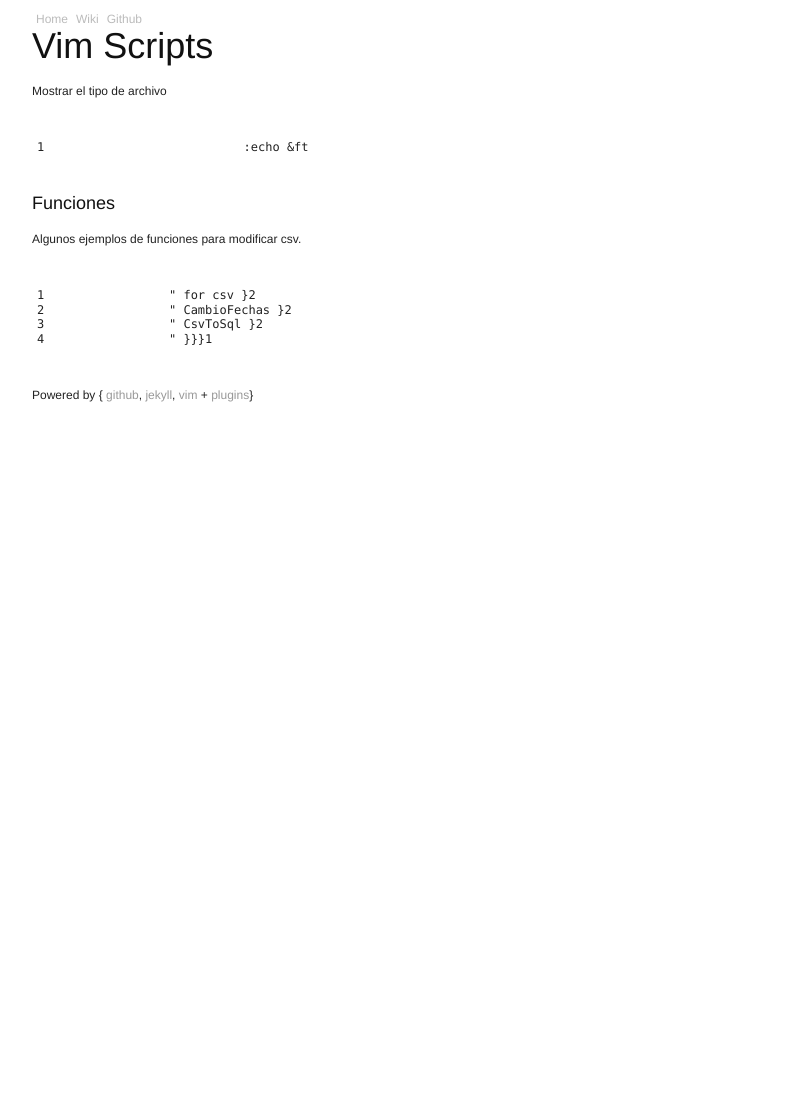
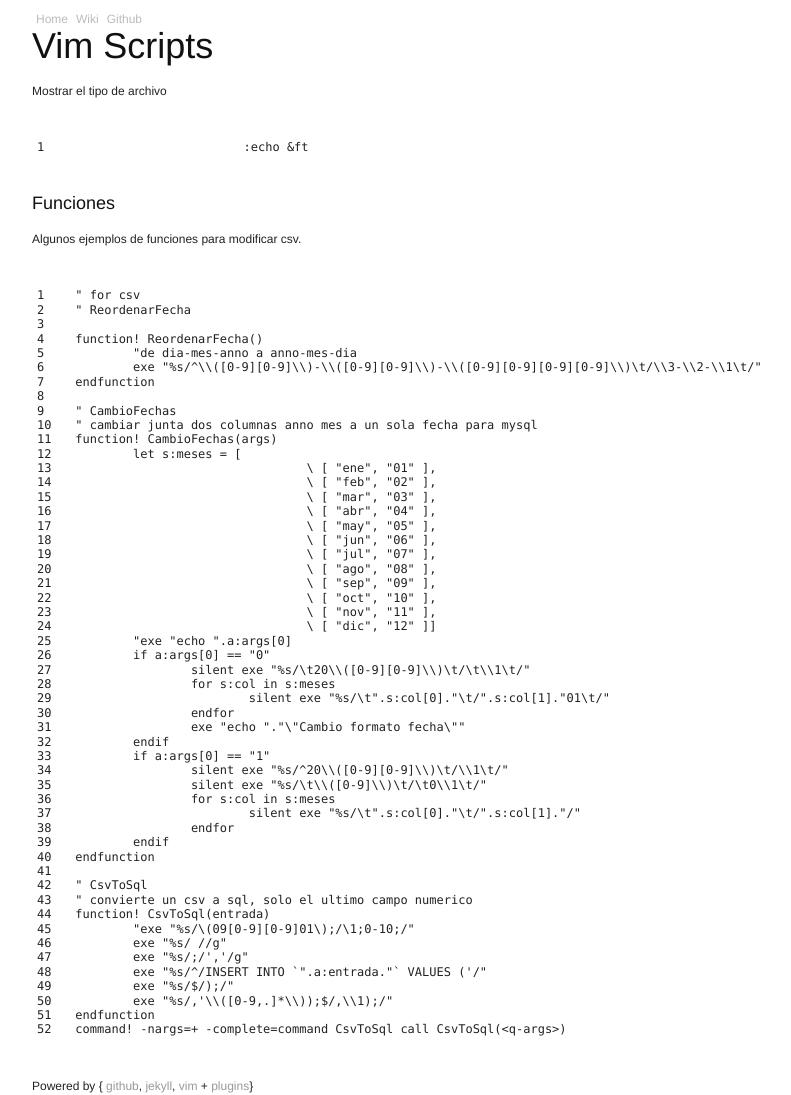
Before and after one commit to juanpabloaj/juanpabloaj.github.com, a Jekyll site: the page built from wiki/vim/vimScript.md, in a window 1280 px wide. Shown: the whole page, without its empty margins (133-924 px from the left). Built offline with Jekyll 4.4.1, drawn with Linux system fonts in a browser that asks for light colours; Markdown is read by kramdown in place of the engine named in the settings; before the commit the page ends 900 px from its top, so only the background shows below that.

```diff
--- a/_includes/gitDiffStat.markdown
+++ b/_includes/gitDiffStat.markdown
@@ -1 +1,3 @@
- wiki/python.md                 |   17 ++++++++++++++++-
+ _posts/2011-11-19-Una-vista-rapida-a-virtualenv.md |   55 ++++++++++++++++++++
+ wiki/osx.md                                        |    2 +
+ wiki/vim/vimScript.md                              |   15 ++----
--- a/wiki/vim/vimScript.md
+++ b/wiki/vim/vimScript.md
@@ -9,16 +9,15 @@ Mostrar el tipo de archivo
 ### Funciones
 Algunos ejemplos de funciones para modificar csv.
 
-	" for csv {{{1
-	" ReordenarFecha {{{2
+	" for csv
+	" ReordenarFecha
 
 	function! ReordenarFecha()
 		"de dia-mes-anno a anno-mes-dia
 		exe "%s/^\\([0-9][0-9]\\)-\\([0-9][0-9]\\)-\\([0-9][0-9][0-9][0-9]\\)\t/\\3-\\2-\\1\t/"
 	endfunction
 
-	" }}}2
-	" CambioFechas {{{2
+	" CambioFechas
 	" cambiar junta dos columnas anno mes a un sola fecha para mysql
 	function! CambioFechas(args)
 		let s:meses = [
@@ -51,8 +50,7 @@ Algunos ejemplos de funciones para modificar csv.
 		endif
 	endfunction
 
-	" }}}2
-	" CsvToSql {{{2
+	" CsvToSql
 	" convierte un csv a sql, solo el ultimo campo numerico
 	function! CsvToSql(entrada)
 		"exe "%s/\(09[0-9][0-9]01\);/\1;0-10;/"
@@ -63,6 +61,3 @@ Algunos ejemplos de funciones para modificar csv.
 		exe "%s/,'\\([0-9,.]*\\));$/,\\1);/"
 	endfunction
 	command! -nargs=+ -complete=command CsvToSql call CsvToSql(<q-args>)
-
-	" }}}2
-	" }}}1
```
Also changed, not shown: _posts/2011-11-19-Una-vista-rapida-a-virtualenv.md (added, +55 -0 lines), wiki/osx.md (+2 -0 lines).
